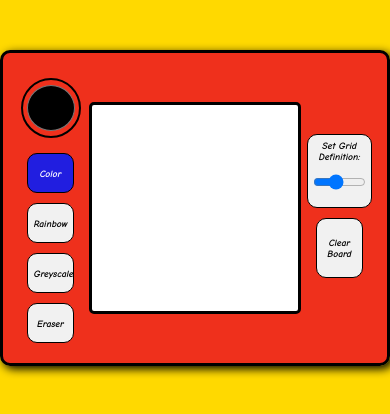
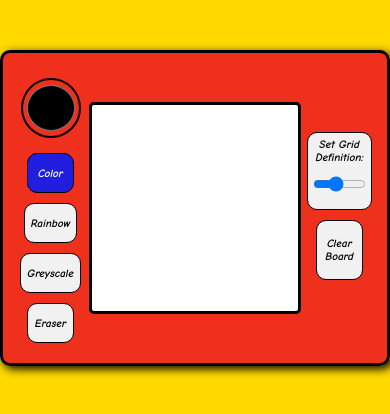
Before and after one commit to federico-palma/playground, a React (Create React App) app: page /Etch-a-Sketch in a window 390 px wide. Shown: the top 414 px of the page. Built offline with nearby package versions, Linux system fonts and the light colour scheme; the HTML template or start-up script is replaced by a standard one.

Commit message:
Fix on btn width

```diff
--- a/src/Pages/Etch-a-SketchPage/Etch-a-SketchPage.module.css
+++ b/src/Pages/Etch-a-SketchPage/Etch-a-SketchPage.module.css
@@ -88,6 +88,7 @@ input[type="color"]::-webkit-color-swatch {
 .btn-mode {
   font-family: inherit;
   width: 90%;
+  min-width: fit-content;
   height: 40px;
   margin: 5px;
   background-color: #f1f1f1;
@@ -250,12 +251,12 @@ input[type="color"]::-webkit-color-swatch {
     height: 200px;
   }
   .btn-mode {
-    font-size: 0.6rem;
+    font-size: 0.7rem;
   }
   .slider-div {
-    font-size: 0.6rem;
+    font-size: 0.7rem;
   }
   .btn-clear {
-    font-size: 0.6rem;
+    font-size: 0.7rem;
   }
 }
```
